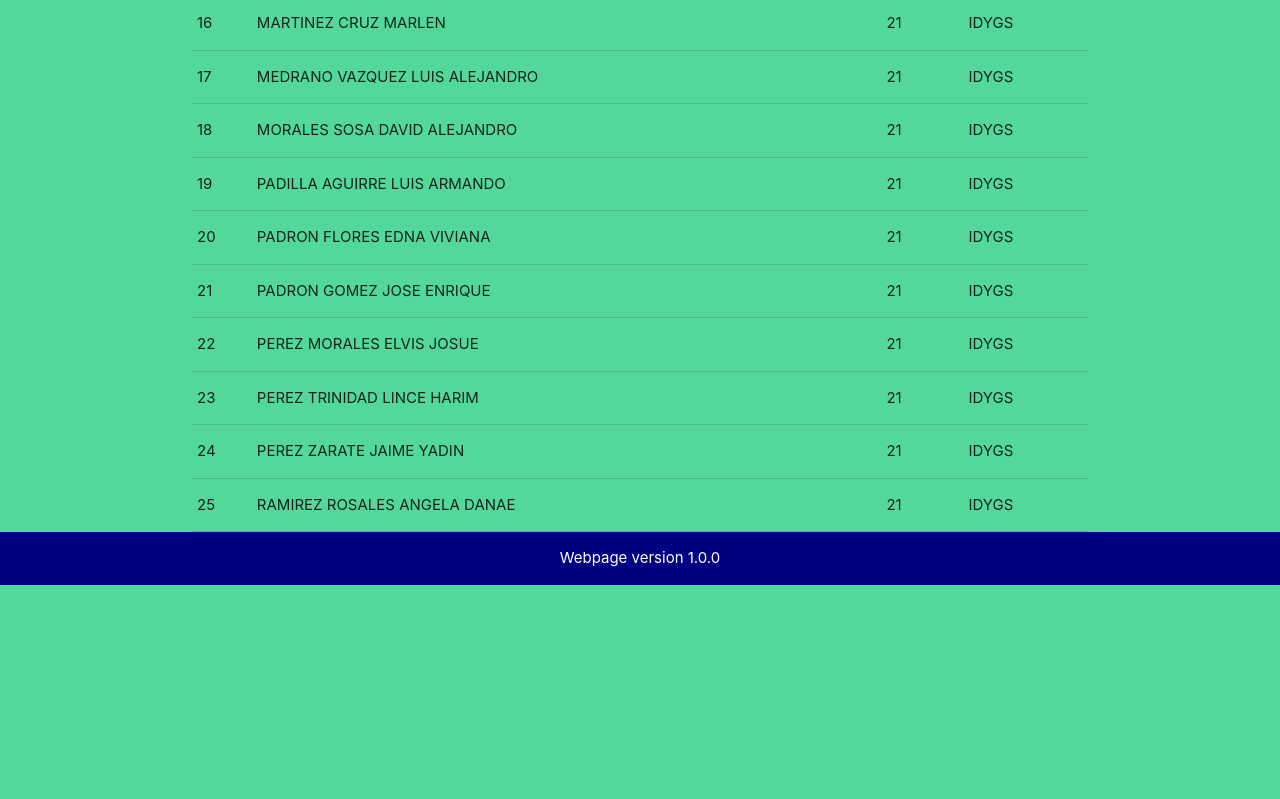
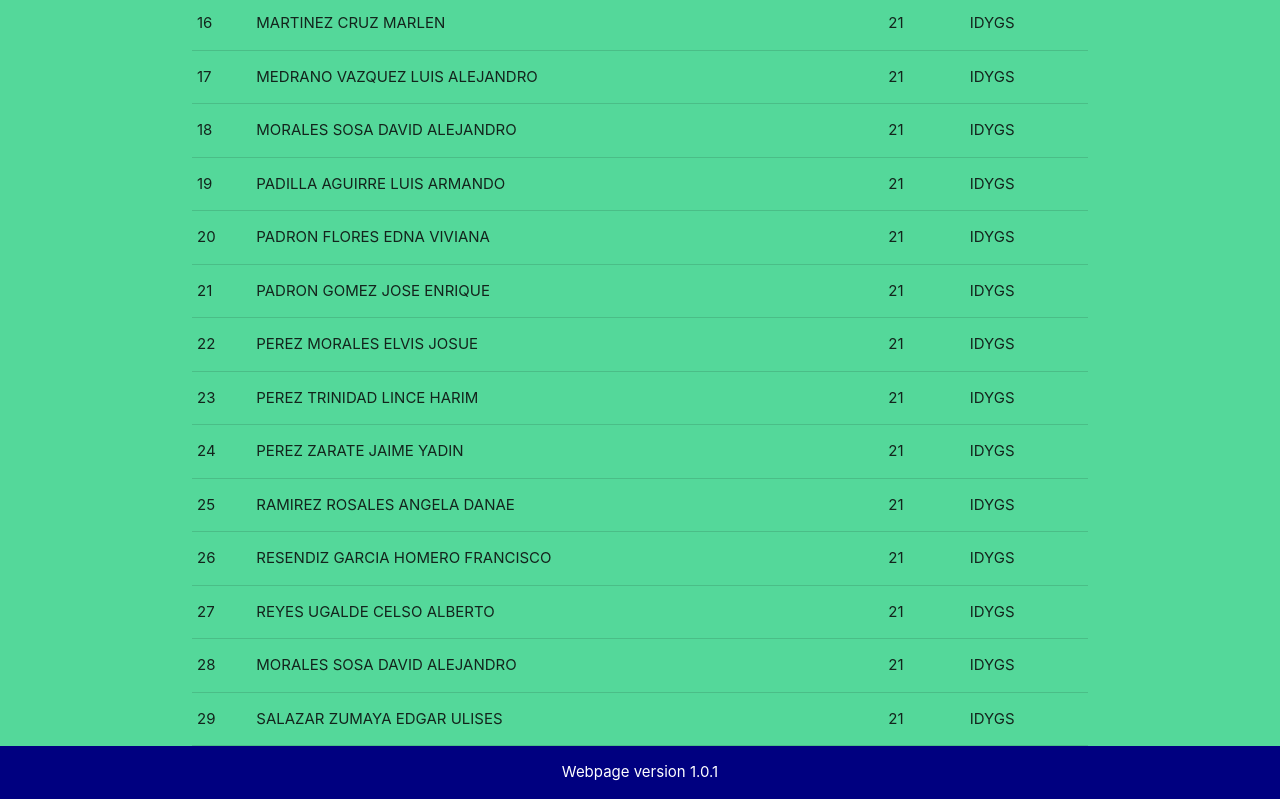
Before and after one commit to ElvisJPM/students, a plain HTML site: page public/index.html in a window 1280 px wide. Shown: the part 1129-1928 px from the top of the page. Before the commit the page ends 1714 px from the top, so only its background shows below. Drawn offline with nearby package versions, Linux system fonts and the light colour scheme.

Commit message:
version 1.0.1

```diff
--- a/public/index.html
+++ b/public/index.html
@@ -52,7 +52,7 @@
         </table>
     </div>
 
-    <footer class="footer" style="position: absolute;">Webpage version 1.0.0</footer>
+    <footer class="footer" style="position: absolute;">Webpage version 1.0.1</footer>
 
     <!-- Compiled and minified JavaScript -->
     <script src="https://cdnjs.cloudflare.com/ajax/libs/materialize/1.0.0/js/materialize.min.js"></script>
--- a/public/index.js
+++ b/public/index.js
@@ -159,30 +159,30 @@ var students = [
         age: 21,
         career: "IDYGS"
     },
-    // {
-    //     lname: "MORALES SOSA",
-    //     name: "DAVID ALEJANDRO",
-    //     age: 21,
-    //     career: "IDYGS"
-    // },
-    // {
-    //     lname: "MORALES SOSA",
-    //     name: "DAVID ALEJANDRO",
-    //     age: 21,
-    //     career: "IDYGS"
-    // },
-    // {
-    //     lname: "MORALES SOSA",
-    //     name: "DAVID ALEJANDRO",
-    //     age: 21,
-    //     career: "IDYGS"
-    // },
-    // {
-    //     lname: "MORALES SOSA",
-    //     name: "DAVID ALEJANDRO",
-    //     age: 21,
-    //     career: "IDYGS"
-    // },
+    {
+        lname: "RESENDIZ GARCIA",
+        name: "HOMERO FRANCISCO",
+        age: 21,
+        career: "IDYGS"
+    },
+    {
+        lname: "REYES UGALDE",
+        name: "CELSO ALBERTO",
+        age: 21,
+        career: "IDYGS"
+    },
+    {
+        lname: "MORALES SOSA",
+        name: "DAVID ALEJANDRO",
+        age: 21,
+        career: "IDYGS"
+    },
+    {
+        lname: "SALAZAR ZUMAYA",
+        name: "EDGAR ULISES",
+        age: 21,
+        career: "IDYGS"
+    },
     // {
     //     lname: "MORALES SOSA",
     //     name: "DAVID ALEJANDRO",
```
Also changed, not shown: 2 other files.
